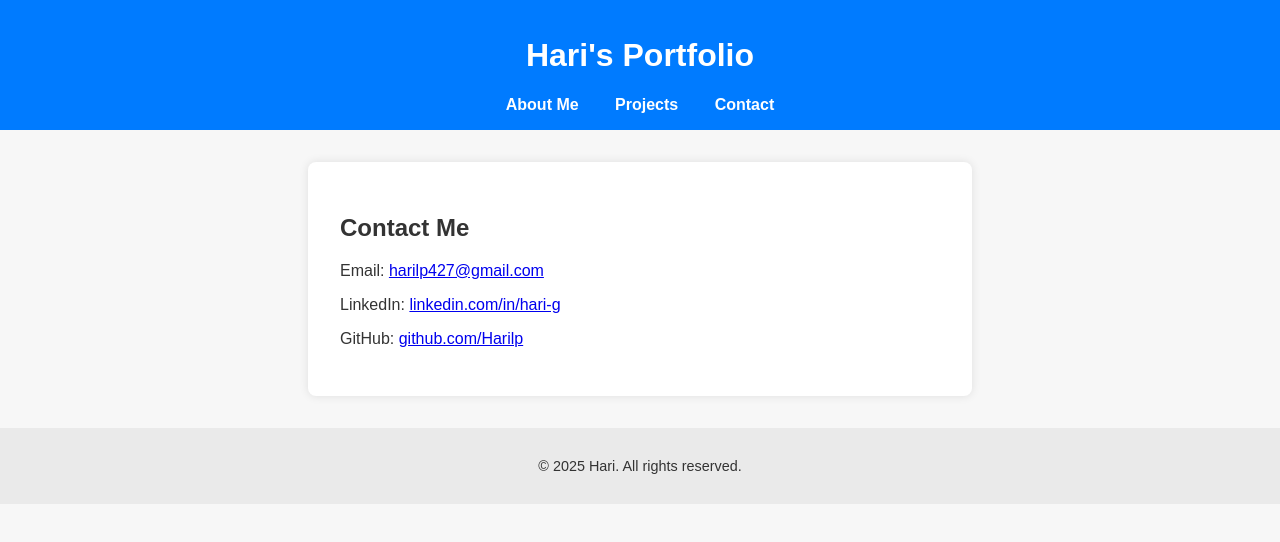
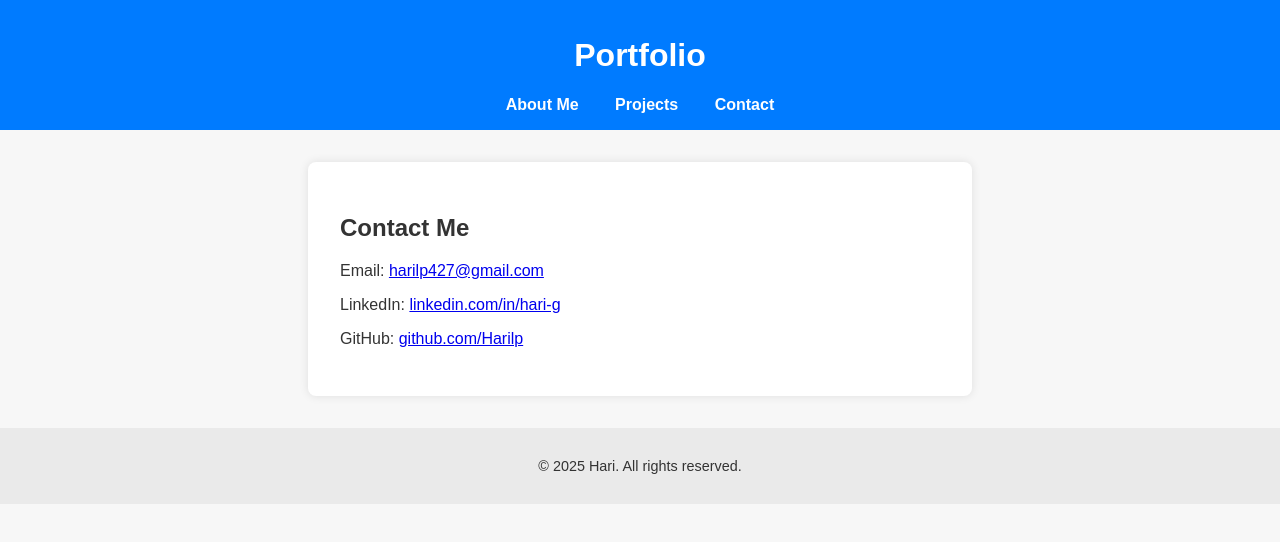
Before and after one commit to Harilp/2-portfolio, a plain HTML site: page contact.html in a window 1280 px wide. Drawn offline with Linux system fonts and the light colour scheme.

Commit message:
Update contact.html

```diff
--- a/contact.html
+++ b/contact.html
@@ -8,7 +8,7 @@
 </head>
 <body>
   <header>
-    <h1>Hari's Portfolio</h1>
+    <h1>Portfolio</h1>
     <nav>
       <a href="index.html">About Me</a>
       <a href="projects.html">Projects</a>
```
